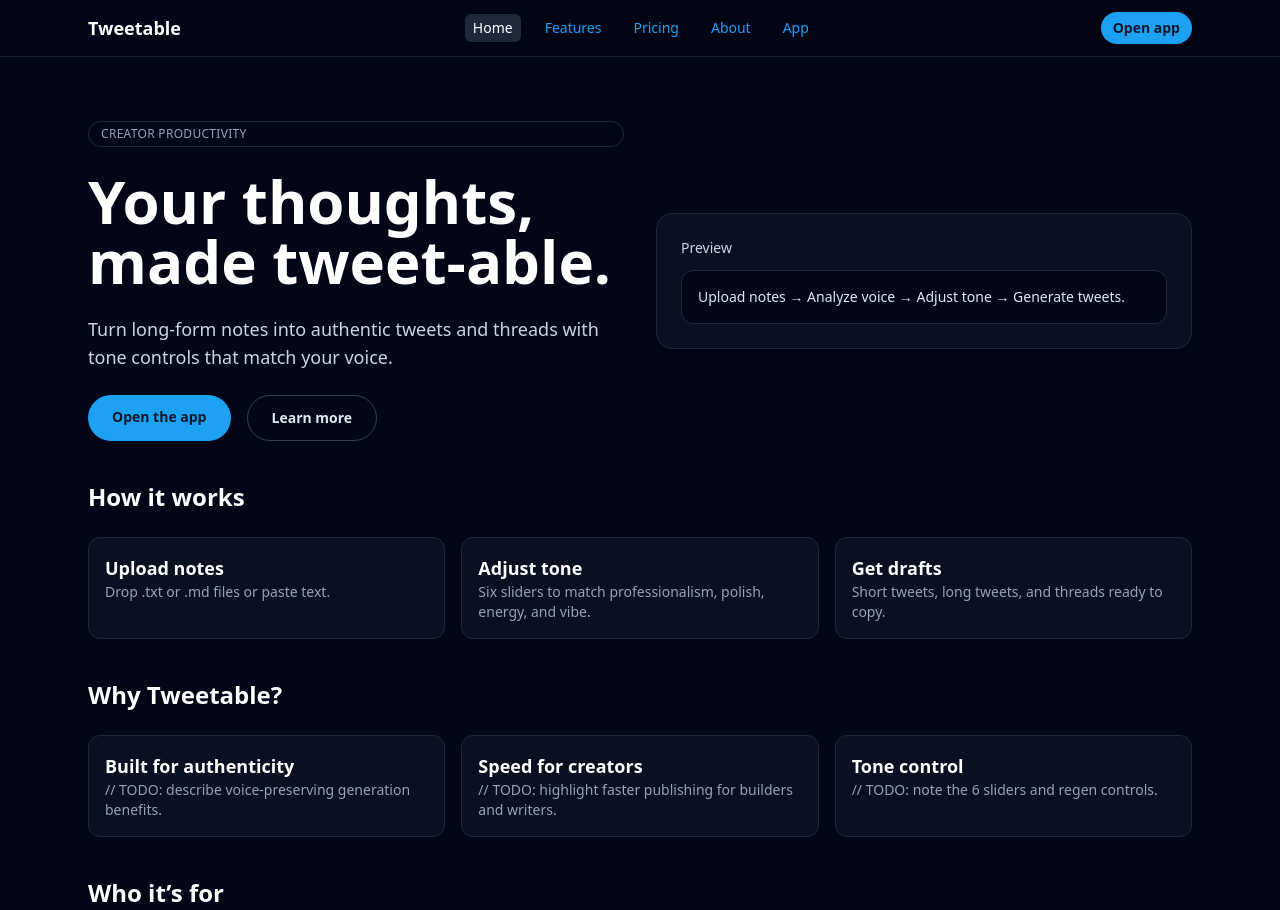
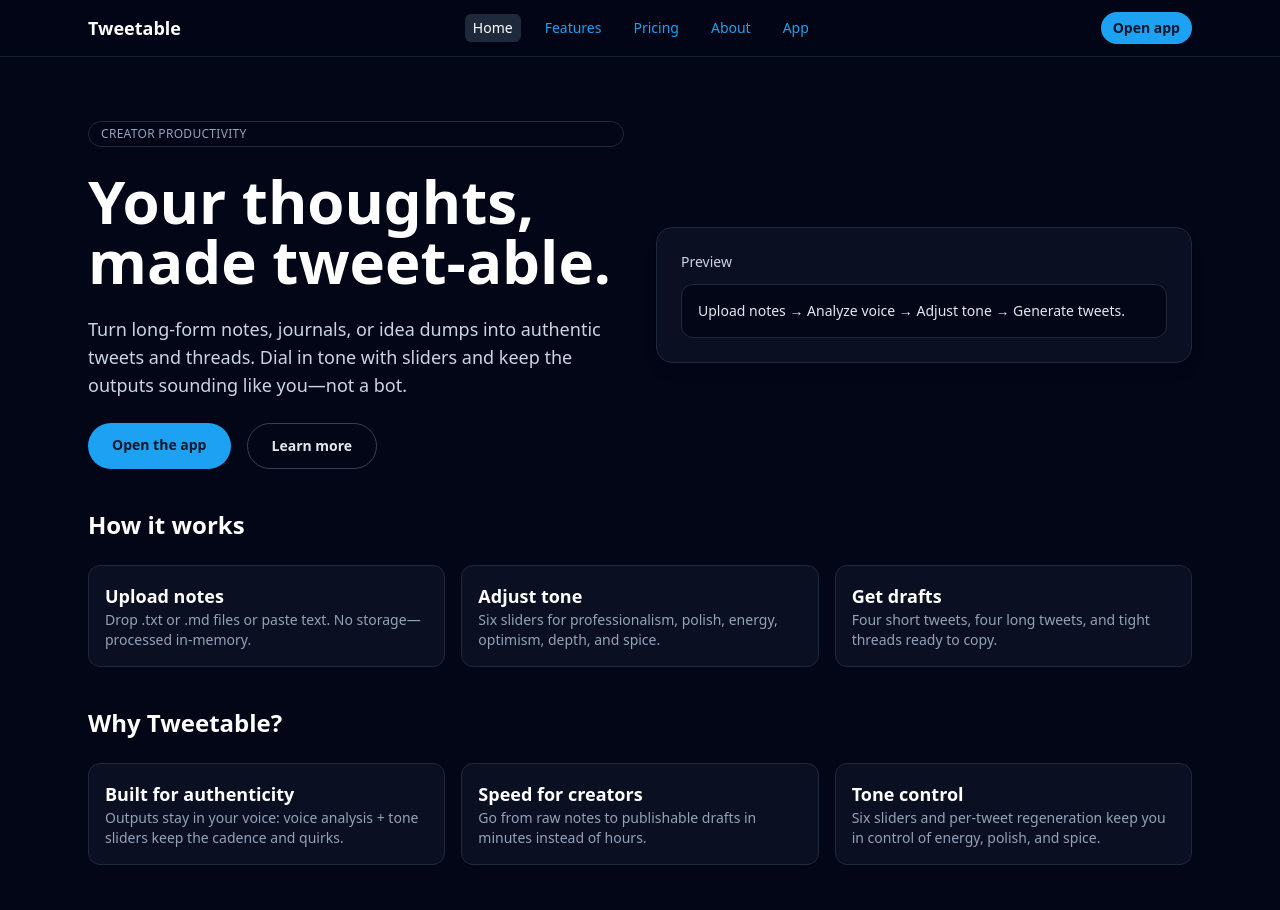
Before and after one commit to tylerwares/tweetable, a Next.js app in the folder frontend/: page / in a window 1280 px wide. Shown: the top 910 px of the page. Built offline with nearby package versions, Linux system fonts and the light colour scheme; no server answers.

Commit message:
fixing voice analysis failure, changing colour scheme

```diff
--- a/frontend/pages/about.tsx
+++ b/frontend/pages/about.tsx
@@ -7,9 +7,18 @@
     <section className="mx-auto w-full max-w-5xl px-6 pb-20 pt-16 space-y-8">
       <h1 className="text-3xl font-semibold">About Tweetable</h1>
       <div className="space-y-4 text-sm text-slate-300">
-        <p>// TODO: replace this with a concise explanation of what Tweetable is and why it exists.</p>
-        <p>// TODO: share the mission/philosophy and how Tweetable helps creators publish faster.</p>
-        <p>// TODO: describe who it is built for (creators, founders, writers) and how it fits their workflow.</p>
+        <p>
+          Tweetable turns your long-form notes and brain dumps into tweet-ready drafts without losing your voice.
+          It’s built for creators, founders, and writers who want to publish faster without sounding generic.
+        </p>
+        <p>
+          We analyze your writing style, surface tweet-worthy ideas, and give you tone sliders to fine-tune every draft.
+          Less overthinking, more sharing.
+        </p>
+        <p>
+          Designed for people who build in public, teach, or ship daily. You bring the ideas; Tweetable keeps them sharp,
+          authentic, and ready to post.
+        </p>
       </div>
     </section>
     <Footer />
--- a/frontend/pages/features.tsx
+++ b/frontend/pages/features.tsx
@@ -2,10 +2,10 @@
 import Footer from '@/components/Footer';
 
 const features = [
-  { title: 'Voice-preserving generation', desc: '// TODO: describe how Tweetable keeps your authentic voice.' },
-  { title: 'Tone sliders', desc: '// TODO: mention the 6 sliders to fine-tune professionalism, energy, and vibe.' },
-  { title: 'Multiple formats', desc: '// TODO: short tweets, long tweets, threads all at once.' },
-  { title: 'Playground', desc: '// TODO: shitpost/ragebait sandbox without affecting main flow.' }
+  { title: 'Voice-preserving generation', desc: 'Voice analysis + tone sliders keep drafts sounding like you.' },
+  { title: 'Tone sliders', desc: 'Six dimensions to adjust professionalism, polish, energy, optimism, depth, and spice.' },
+  { title: 'Multiple formats', desc: 'Four short tweets, four long tweets, two threads in one pass.' },
+  { title: 'Playground', desc: 'A sandbox for shitposts and ragebait without touching your main flow.' }
 ];
 
 const FeaturesPage = () => (
--- a/frontend/pages/index.tsx
+++ b/frontend/pages/index.tsx
@@ -21,8 +21,7 @@
               Your thoughts, made tweet-able.
             </h1>
             <p className="text-lg text-slate-300">
-              {/* TODO: replace with strong, benefit-focused copy explaining turning notes into tweet-ready drafts automatically. */}
-              Turn long-form notes into authentic tweets and threads with tone controls that match your voice.
+              Turn long-form notes, journals, or idea dumps into authentic tweets and threads. Dial in tone with sliders and keep the outputs sounding like you—not a bot.
             </p>
             <div className="flex flex-col gap-4 sm:flex-row">
               <Link
@@ -53,9 +52,9 @@
           <h2 className="text-2xl font-semibold text-white">How it works</h2>
           <div className="grid gap-4 md:grid-cols-3">
             {[
-              { title: 'Upload notes', desc: 'Drop .txt or .md files or paste text.' },
-              { title: 'Adjust tone', desc: 'Six sliders to match professionalism, polish, energy, and vibe.' },
-              { title: 'Get drafts', desc: 'Short tweets, long tweets, and threads ready to copy.' }
+              { title: 'Upload notes', desc: 'Drop .txt or .md files or paste text. No storage—processed in-memory.' },
+              { title: 'Adjust tone', desc: 'Six sliders for professionalism, polish, energy, optimism, depth, and spice.' },
+              { title: 'Get drafts', desc: 'Four short tweets, four long tweets, and tight threads ready to copy.' }
             ].map((item) => (
               <div key={item.title} className="rounded-xl border border-slate-800 bg-slate-900/60 p-4">
                 <p className="text-lg font-semibold text-white">{item.title}</p>
@@ -69,9 +68,18 @@
           <h2 className="text-2xl font-semibold text-white">Why Tweetable?</h2>
           <div className="grid gap-4 md:grid-cols-3">
             {[
-              { title: 'Built for authenticity', desc: '// TODO: describe voice-preserving generation benefits.' },
-              { title: 'Speed for creators', desc: '// TODO: highlight faster publishing for builders and writers.' },
-              { title: 'Tone control', desc: '// TODO: note the 6 sliders and regen controls.' }
+              {
+                title: 'Built for authenticity',
+                desc: 'Outputs stay in your voice: voice analysis + tone sliders keep the cadence and quirks.'
+              },
+              {
+                title: 'Speed for creators',
+                desc: 'Go from raw notes to publishable drafts in minutes instead of hours.'
+              },
+              {
+                title: 'Tone control',
+                desc: 'Six sliders and per-tweet regeneration keep you in control of energy, polish, and spice.'
+              }
             ].map((item) => (
               <div key={item.title} className="rounded-xl border border-slate-800 bg-slate-900/60 p-4">
                 <p className="text-lg font-semibold text-white">{item.title}</p>
--- a/frontend/pages/pricing.tsx
+++ b/frontend/pages/pricing.tsx
@@ -7,9 +7,9 @@
     price: '$0/month',
     cta: 'Get started',
     features: [
-      '// TODO: list free plan limits (e.g., uploads/generations/drafts)',
-      'Core tweet generation',
-      'Access to tone sliders'
+      'Limited uploads and generations per month',
+      'Core tweet + thread generation',
+      'Tone sliders included'
     ]
   },
   {
@@ -17,9 +17,9 @@
     price: '$X/month',
     cta: 'Upgrade to Premium',
     features: [
-      '// TODO: list premium limits (e.g., unlimited generations/drafts)',
-      'Priority generation',
-      'Playground + advanced tweaks'
+      'Increased or unlimited generations',
+      'Priority processing',
+      'Full playground access and regen controls'
     ]
   }
 ];
@@ -30,7 +30,7 @@
     <section className="mx-auto w-full max-w-5xl px-6 pb-20 pt-16 space-y-10">
       <div className="space-y-3">
         <h1 className="text-3xl font-semibold">Pricing</h1>
-        <p className="text-sm text-slate-400">// TODO: replace with concise pricing positioning.</p>
+        <p className="text-sm text-slate-400">Choose the plan that fits your publishing cadence. Upgrade when you need more horsepower.</p>
       </div>
       <div className="grid gap-4 md:grid-cols-2">
         {plans.map((plan) => (
--- a/frontend/styles/globals.css
+++ b/frontend/styles/globals.css
@@ -3,11 +3,14 @@
 @tailwind utilities;
 
 html {
-  @apply bg-slate-950 text-slate-100;
+  @apply text-slate-100;
+  background: radial-gradient(circle at 20% 20%, rgba(56, 189, 248, 0.1), transparent 25%),
+    radial-gradient(circle at 80% 0%, rgba(59, 130, 246, 0.1), transparent 25%),
+    #070b16;
 }
 
 body {
-  @apply min-h-screen bg-slate-950 text-slate-100 antialiased;
+  @apply min-h-screen bg-transparent text-slate-100 antialiased;
 }
 
 a {
```
Also changed, not shown: 2 other files (tests, documents, lock files or other folders).
